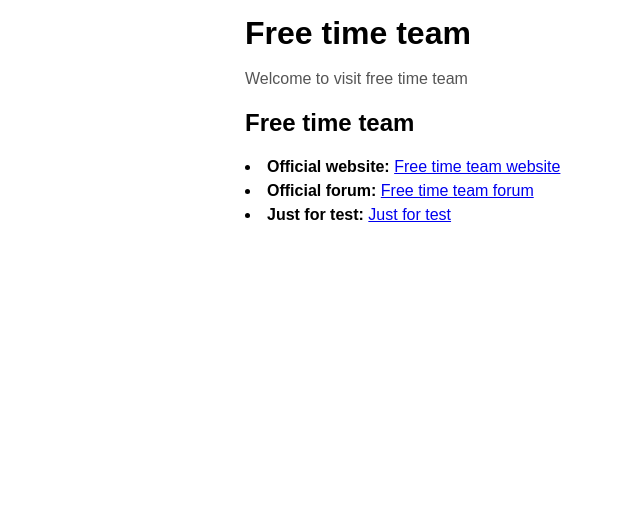
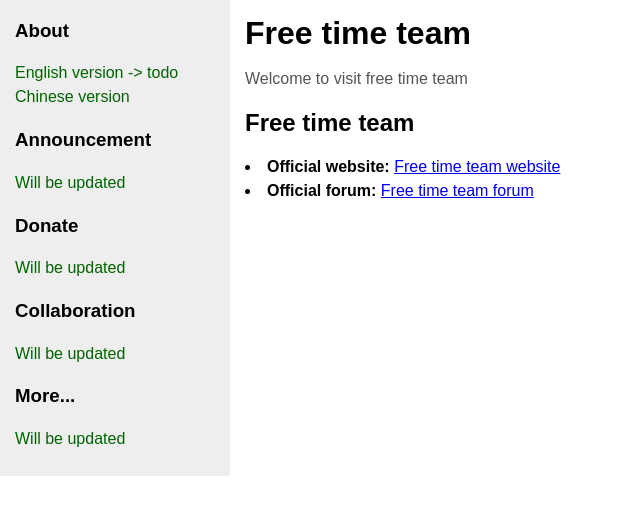
Before and after one commit to sys-build/sys-build.github.io, a plain HTML site: page index.html in a window 1280 px wide. Shown: the whole page, without its empty margins (0-640 px from the left). Drawn offline with Linux system fonts and the light colour scheme.

Commit message:
add more

```diff
--- a/index.html
+++ b/index.html
@@ -72,33 +72,46 @@
 							<h2>Free time team</h2>
 							<li> <b> Official website: </b> <a href="https://free-time-team.github.io/">Free time team website </a></li>
 							<li> <b> Official forum: </b> <a href="http://bbs.freetimeteam.org/">Free time team forum </a></li>
+<!--
 							<li> <b> Just for test: </b> <a href="./template.html">Just for test </a></li>
+-->
 					</div>
 				</div>
 			</main>
-<!--
+
 			<nav id="nav">
 				<div class="innertube">
+
+					<h3>About</h3>
+					<ul>
+						<li><a href="https://free-time-team.github.io/about_ft2_en.html">English version -> todo</a></li>
+						<li><a href="https://free-time-team.github.io/about_ft2_cn.html">Chinese version </a></li>
+					</ul>
+
 					<h3>Announcement</h3>
 					<ul>
 						<li><a href="#">Will be updated</a></li>
 
 					</ul>
+
 					<h3>Donate</h3>
 					<ul>
 						<li><a href="#">Will be updated</a></li>
 					</ul>
+
 					<h3>Collaboration</h3>
 					<ul>
 						<li><a href="#">Will be updated</a></li>
 					</ul>
+
 					<h3>More...</h3>
 					<ul>
 						<li><a href="#">Will be updated</a></li>
 					</ul>
+
 				</div>
 			</nav>
--->
+
 		</div>
 	</body>
 </html>
```
